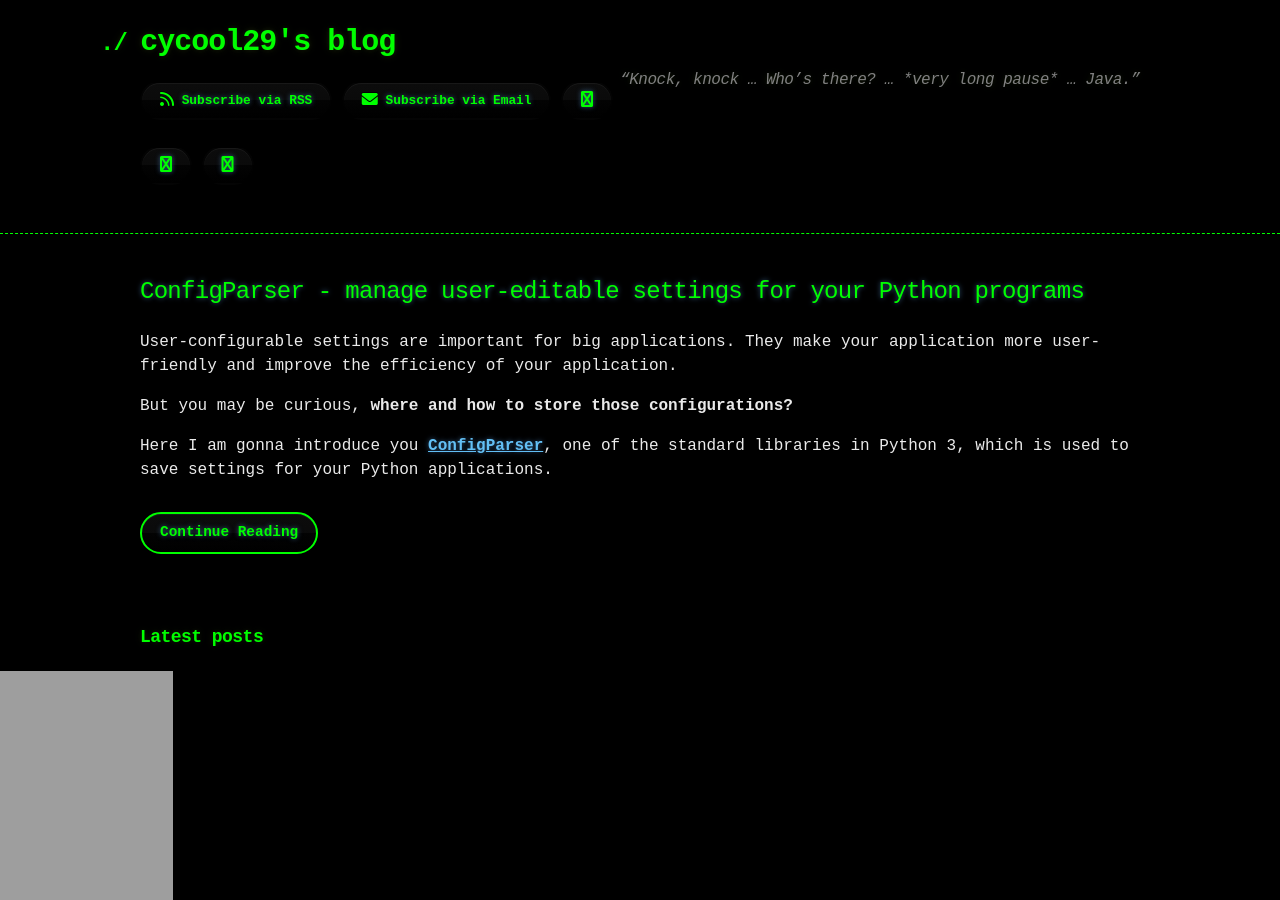
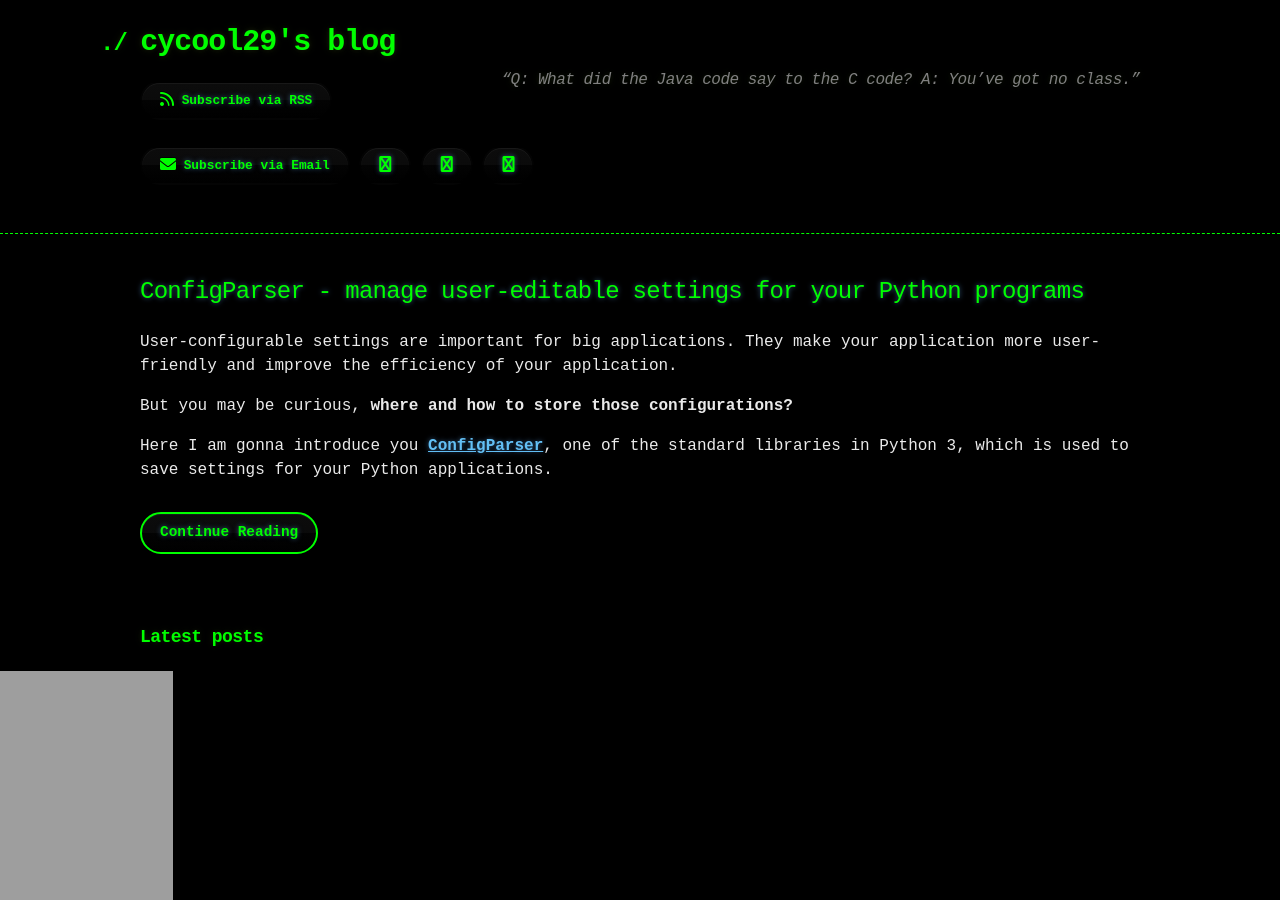
Before and after one commit to cycool29/cycool29.github.io, a Jekyll site: the page built from index.md, in a window 1280 px wide and 900 px high. Built offline with Jekyll 4.4.1, drawn with Linux system fonts in a browser that asks for light colours; a style sheet for code colours, icons or effects is not loaded.

Commit message:
Update quotes

```diff
--- a/_config.yml
+++ b/_config.yml
@@ -1,5 +1,5 @@
 title: cycool29's blog
-description: "“Knock, knock … Who’s there? … *very long pause* … Java.”"
+description: "“Q: What did the Java code say to the C code? A: You’ve got no class.” "
 author: cycool29
 url: https://cycool29.github.io
 timezone: UTC
```
